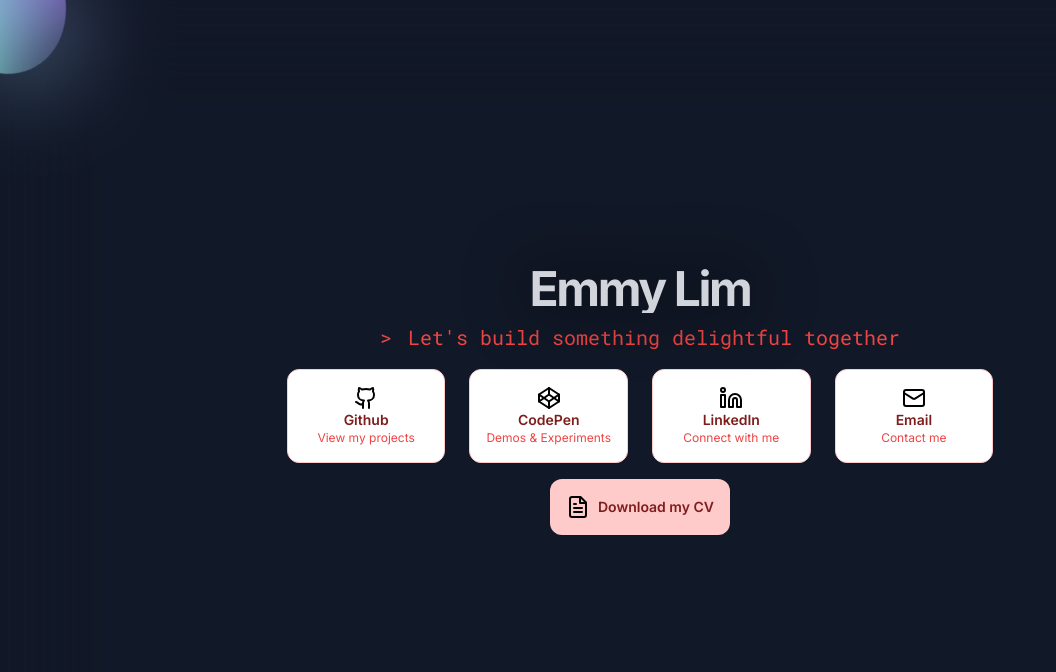
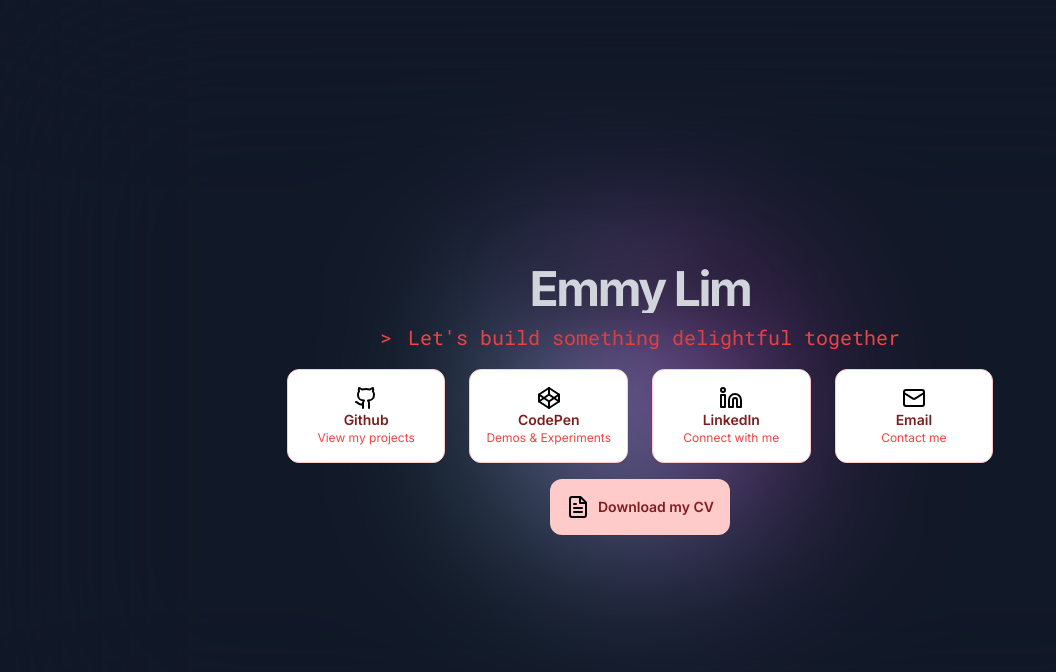
Before and after one commit to emmyrlim/personal, a Next.js app: page / in a window 1280 px wide. Shown: the top 672 px of the page, without its empty margins (0-1056 px from the left). Built offline with nearby package versions, Linux system fonts and the light colour scheme.

Commit message:
spring adj

```diff
--- a/src/components/colorBlobs.tsx
+++ /dev/null
@@ -1,29 +0,0 @@
-"use client";
-
-import * as React from "react";
-import { PointerEvent } from "react";
-import styles from "./colorBlobs.module.css";
-
-export default function ColorBlobs() {
-  const blobRef = React.useRef(null);
-  const handlePagePointerMove = (e: PointerEvent<HTMLDivElement>) => {
-    console.log(e);
-  };
-
-  React.useEffect(() => {
-    console.log(blobRef.current);
-
-    if (blobRef.current != null) {
-      document.body.onpointermove;
-    }
-  }, []);
-
-  return (
-    <div
-      className="absolute h-screen w-screen"
-      onPointerMove={handlePagePointerMove}
-    >
-      <div ref={blobRef} id={styles.colorBlobs}></div>;
-    </div>
-  );
-}
--- a/src/components/pointerWrapper.module.css
+++ b/src/components/pointerWrapper.module.css
@@ -3,12 +3,31 @@
 }
 
 .colorBlob {
-    background: linear-gradient(to right, aquamarine, mediumpurple);
-    animation: blobdeform 8s infinite;
+    background: linear-gradient(
+        to right,
+        aquamarine,
+        mediumpurple,
+        mediumvioletred
+    );
+    animation:
+        blobdeform 8s infinite,
+        fadeIn 2s;
 }
 
 .blur {
-    backdrop-filter: blur(50px);
+    backdrop-filter: blur(100px);
+}
+
+@keyframes fadeIn {
+    0% {
+        opacity: 0;
+    }
+    50% {
+        opacity: 0;
+    }
+    100% {
+        opacity: 1;
+    }
 }
 
 @keyframes rotate {
--- a/src/components/pointerWrapper.tsx
+++ b/src/components/pointerWrapper.tsx
@@ -12,9 +12,9 @@ export default function PointerWrapper({
   children: React.ReactNode;
 }) {
   const [mousePos, setMousePos] = React.useState<{
-    x: number;
-    y: number;
-  }>({ x: 0, y: 0 });
+    x: number | string;
+    y: number | string;
+  }>({ x: "50vw", y: "50vh" });
 
   const handlePagePointerMove = (e: PointerEvent<HTMLDivElement>) => {
     setMousePos({ x: e.clientX, y: e.clientY });
@@ -25,12 +25,18 @@ export default function PointerWrapper({
       <motion.div
         className="absolute"
         animate={{ x: mousePos.x, y: mousePos.y }}
+        transition={{
+          type: "spring",
+          bounce: 0.2,
+          duration: 0.2,
+          restSpeed: 1000,
+        }}
       >
         <div className={styles.rotate}>
           <div
             className={classNames(
               styles.colorBlob,
-              "absolute -left-16 -top-16 h-32 w-32 rounded-full",
+              "absolute -left-28 -top-28 size-56 rounded-full",
             )}
           />
         </div>
```
Also changed, not shown: src/components/colorBlobs.module.css (deleted, +0 -7 lines).
